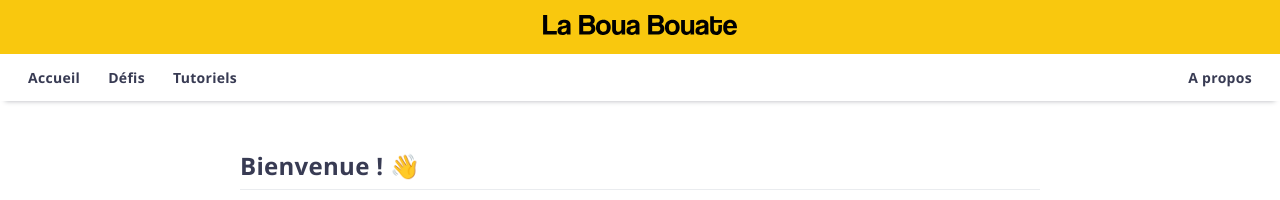
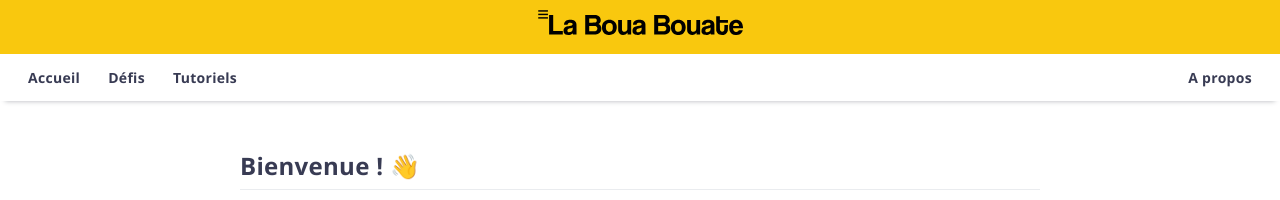
Before and after one commit to leobouard/leobouard.github.io, a Jekyll site: the page built from index.md, in a window 1280 px wide. Shown: the top 200 px of the page. Built offline with Jekyll 4.4.1, drawn with Linux system fonts in a browser that asks for light colours; our own code applies the rules of GitHub Pages for plain Markdown files.

Commit message:
Update default.html

```diff
--- a/_layouts/default.html
+++ b/_layouts/default.html
@@ -16,6 +16,7 @@
   <body>
     <header>
       <div class="banner"">
+        <span style="font-size: 20px; float: left;">≡</span>
         <a href="{{ "/" | absolute_url }}">
           <img src="/assets/images/logo-inline.svg" alt="La Boua Bouate">
         </a>
```
